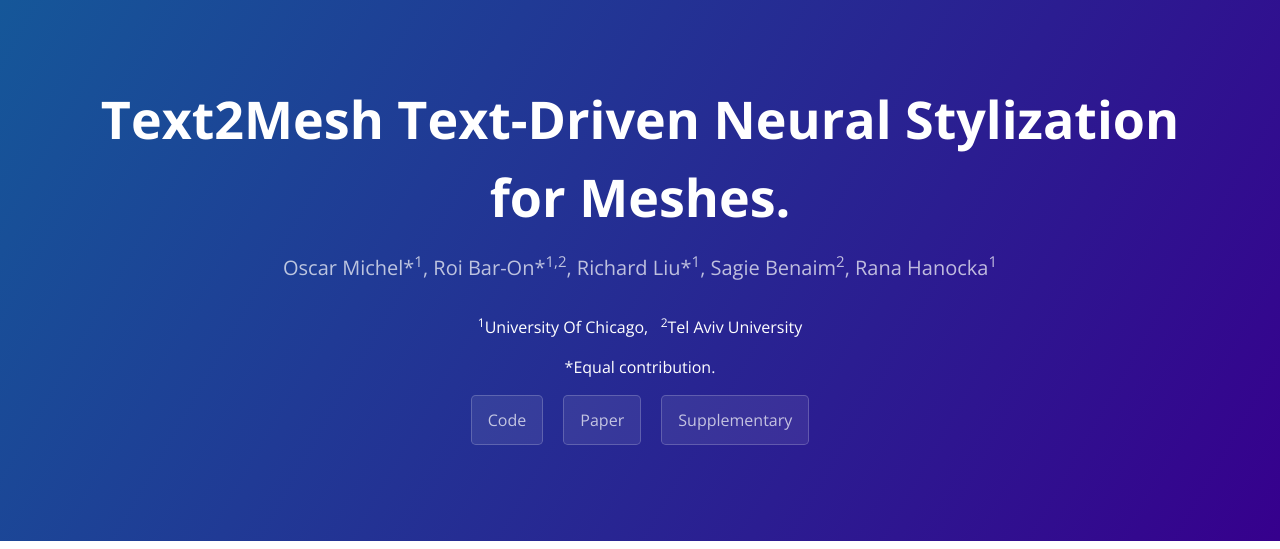
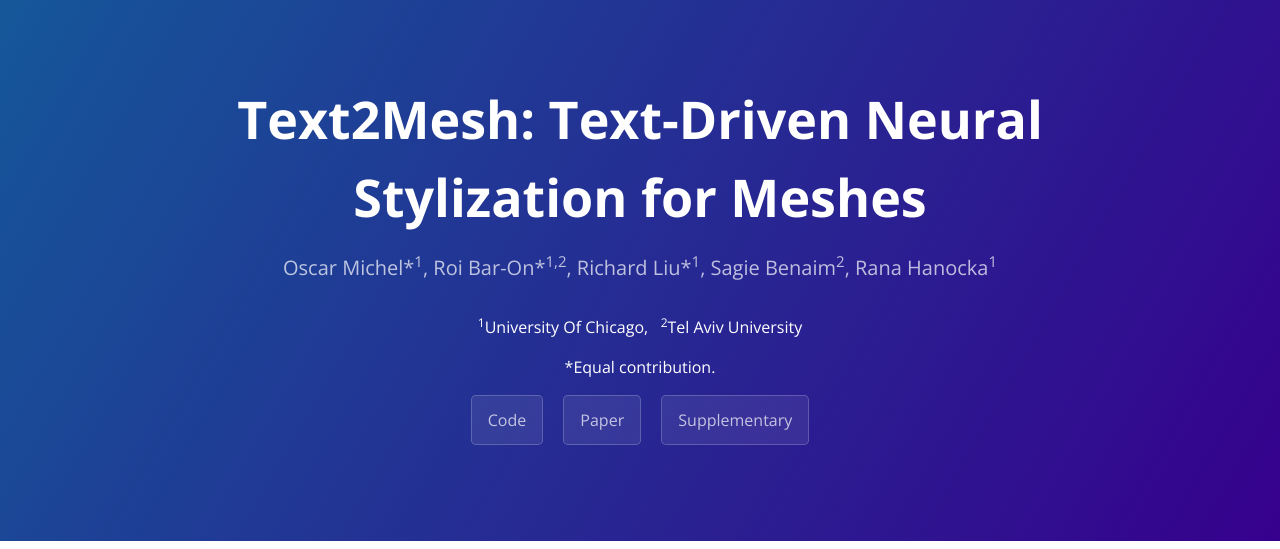
Before and after one commit to threedle/text2mesh, a Jekyll site: the page built from docs/index.md, in a window 1280 px wide and 900 px high, cut to the strip 0-549 px from the top of the window. Built offline with Jekyll 4.4.1, drawn with Linux system fonts in a browser that asks for light colours.

Commit message:
minor changes

```diff
--- a/docs/_config.yml
+++ b/docs/_config.yml
@@ -1,4 +1,4 @@
-title: Text2Mesh Text-Driven Neural Stylization for Meshes.
+title: Text2Mesh Text-Driven Neural Stylization for Meshes
 description: Oscar Michel*<sup>1</sup>, Roi Bar-On*<sup>1,2</sup>, Richard Liu*<sup>1</sup>, Sagie Benaim<sup>2</sup>, Rana Hanocka<sup>1</sup>
 show_downloads: false
 google_analytics:
--- a/docs/_layouts/default.html
+++ b/docs/_layouts/default.html
@@ -16,7 +16,7 @@
     <a id="skip-to-content" href="#content">Skip to the content.</a>
 
     <header class="page-header" role="banner">
-      <h1 class="project-name">{{ page.title | default: site.title | default: site.github.repository_name }}</h1>
+      <h1 class="project-name">Text2Mesh: Text-Driven Neural Stylization for Meshes</h1>
       <h2 class="project-tagline">{{ page.description | default: site.description | default: site.github.project_tagline }}</h2>
       <p class="project-affiliation">{{ site.paper.affiliations }}</p>
       <p class="project-thanks">*Equal contribution.</p>
```
